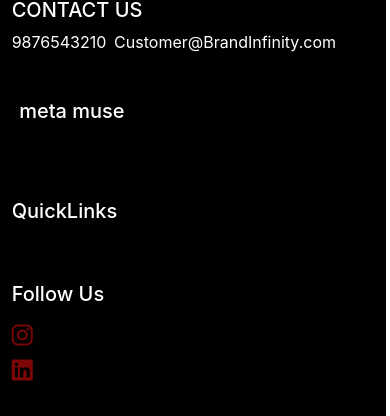
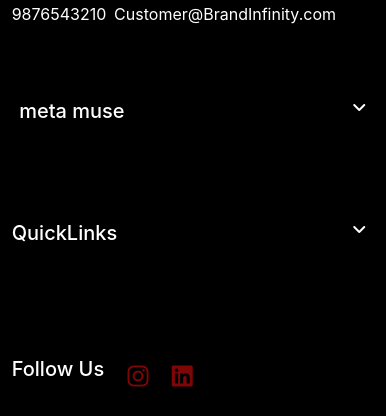
Before and after one commit to Rupam-B/Appscrip-task-Rupam, a React (Create React App) app: page / in a window 390 px wide. Shown: the part 747-1163 px from the top of the page. Built offline with nearby package versions, Linux system fonts and the light colour scheme; no server answers.

Commit message:
sidebar modified 2

```diff
--- a/src/components/Footer/Footer.jsx
+++ b/src/components/Footer/Footer.jsx
@@ -1,9 +1,12 @@
 import React from "react";
 import "./FooterStyle.css";
+import { useSelector } from 'react-redux';
 
 const Footer = () => {
+
+  const sidebarData = useSelector((state)=>state.OpenCloseSidebar)
   return (
-    <div className="Footter-main-div">
+    <div className={sidebarData===1?"Footter-main-div-Enhance":"Footter-main-div"}>
       <div className="row Footer-top">
         <div className="col-md-8 Footter-sub-top-div-one">
           <h5>BE THE FIRST TO KNOW</h5>
@@ -13,7 +16,7 @@ const Footer = () => {
             <button>Subscribe</button>
           </div>
         </div>
-        <div className="col-md-4 Footter-sub-top-div-two">
+        <div style={{height:'25vh'}} className="col-md-4 Footter-sub-top-div-two">
           <h5>CONTACT US</h5>
           <span>9876543210</span>
           <span>Customer@BrandInfinity.com</span>
@@ -22,14 +25,15 @@ const Footer = () => {
           {/* <hr className="contact-us-mobile-footer-line" /> */}
         </div>
       </div>
-      <div className="row Footer-bottom">
-        <div className="col-md-4 Footter-sub-bottom-div-one">
+      <div  className="row Footer-bottom">
+        <div  className="col-md-4 Footter-sub-bottom-div-one">
           <h5>meta muse</h5>
           <p>About us</p>
           <p>Stories</p>
           <p>Articians</p>
           <p>Boutiqes</p>
           <p>Contact Us</p>
+          <i className="fa-solid fa-angle-down hide-angle-down-large"></i>
         </div>
         <div className="col-md-4 Footter-sub-bottom-div-two">
           <h5>QuickLinks</h5>
@@ -39,6 +43,8 @@ const Footer = () => {
           <p>Return</p>
           <p>FAQs</p>
           <p>Privacy Policy</p>
+          <i className="fa-solid fa-angle-down hide-angle-down-large"></i>
+
         </div>
         <div className="col-md-4 Footter-sub-bottom-div-three">
           <h5>Follow Us</h5>
--- a/src/components/Footer/FooterStyle.css
+++ b/src/components/Footer/FooterStyle.css
@@ -1,6 +1,13 @@
 .Footter-main-div{
     position: absolute;
-    left: -23.9vw;
+    left: -23.1vw;
+    width: 99vw;
+    height: 70vh;
+    /* border: 1px solid red; */
+}
+.Footter-main-div-Enhance{
+    position: absolute;
+    left: -6.2vw;
     width: 99vw;
     height: 70vh;
     /* border: 1px solid red; */
@@ -67,6 +74,9 @@
 .contact-us-mobile-footer-line{
     display: none;
 }
+.hide-angle-down-large{
+    display: none;
+}
 
 
 
@@ -100,6 +110,8 @@
 
 
 
+
+
     .Footter-sub-top-div-one{
         padding: 3vh 5vw;
     }
@@ -109,11 +121,24 @@
 
     .Footter-sub-bottom-div-one{
         padding: 2vh 5vw;
+        display: flex;
+        justify-content: space-between;
+        padding-right: 5vw;
     }
     .Footter-sub-bottom-div-two{
         padding-top: 2vh 5vw;
+        display: flex;
+        justify-content: space-between;
+        padding-right: 5vw;
     }
     .Footter-sub-bottom-div-three{
         padding-top: 2vh 5vw;
+        display: flex;
+        justify-content: space-between;
+        padding-right: 50%;
+        align-items: center;
+    }
+    .hide-angle-down-large{
+        display: block;
     }
 }
```
